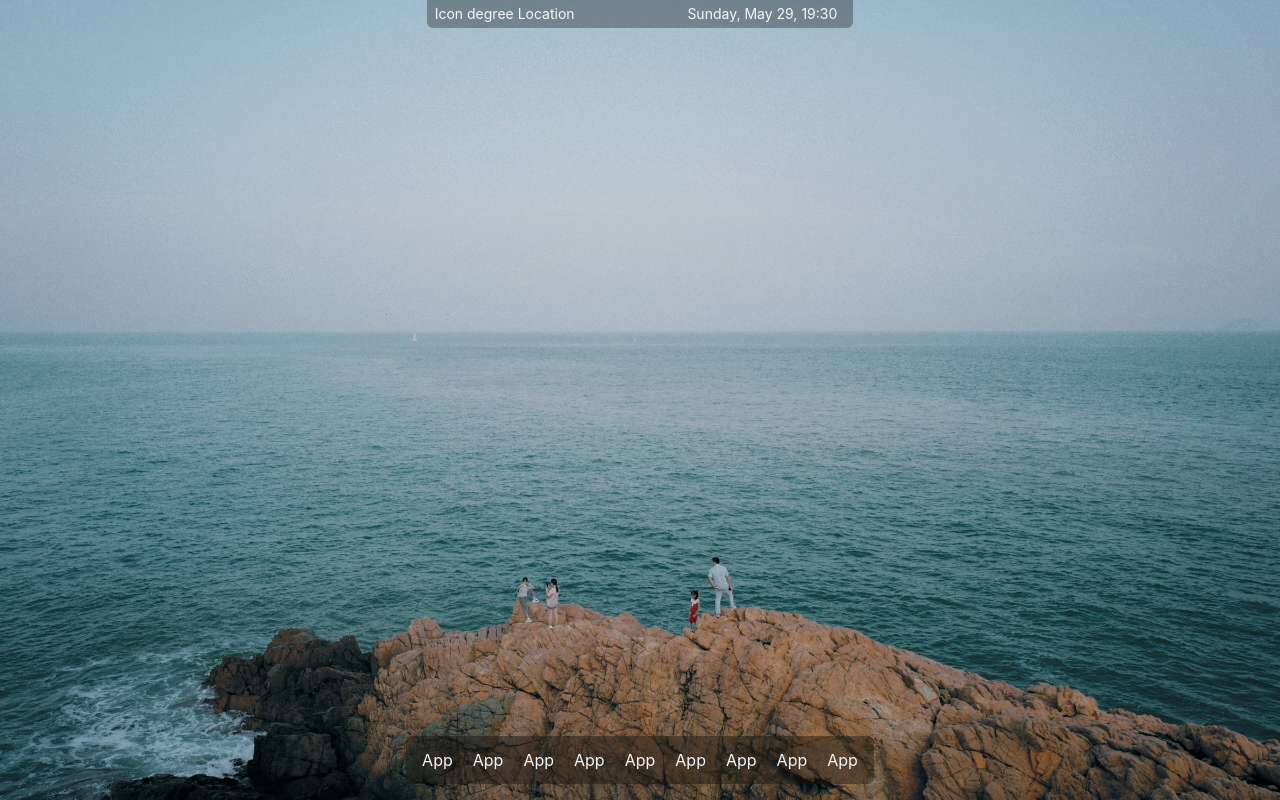
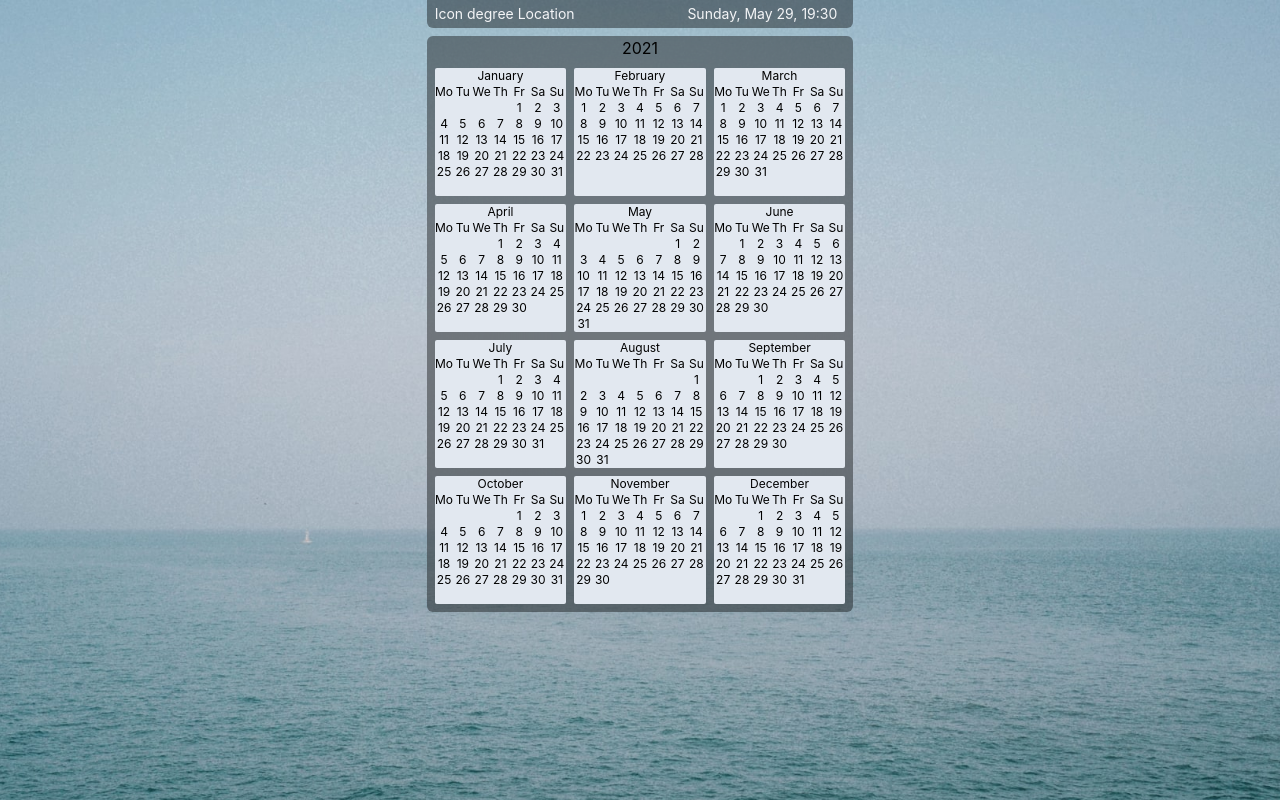
Before and after one commit to alex-girma/portfolio, a React (Create React App) app: page / in a window 1280 px wide. Shown: the top 800 px of the page. Built offline with nearby package versions, Linux system fonts and the light colour scheme.

Commit message:
calendar

```diff
--- /dev/null
+++ b/src/components/Appcontainer.js
@@ -0,0 +1,5 @@
+const Appcontainer = () => {
+	return <div></div>;
+};
+
+export default Appcontainer;
--- /dev/null
+++ b/src/components/Calendarmonthcontainer.js
@@ -0,0 +1,30 @@
+import { getDayName, getMonthName } from "../utility/utilFunc";
+
+const Calendarmonthcontainer = ({ month, currYear, maxDay }) => {
+	const date = `${month}/01/${currYear}`;
+	const currYearDay = getDayName(`${month}/01/${currYear}`, "en-EN").slice(0, 2);
+	const weekDays = ["Mo", "Tu", "We", "Th", "Fr", "Sa", "Su"];
+	const days = new Array(Number(maxDay)).fill(null);
+	const locale = navigator.language;
+	const skips = new Array(weekDays.indexOf(currYearDay)).fill(null);
+	return (
+		<div className="grid grid-cols-7 grid-rows-8 bg-slate-200 grid-rows-auto-fite text-xs place-items-center rounded-sm">
+			<p className="col-start-1 col-span-7 row-start-1 row-span-1">{getMonthName(date, locale)}</p>
+			<p>Mo</p>
+			<p>Tu</p>
+			<p>We</p>
+			<p>Th</p>
+			<p>Fr</p>
+			<p>Sa</p>
+			<p>Su</p>
+			{skips.map((day, ind) => {
+				return <p key={ind + 1}></p>;
+			})}
+			{days.map((day, ind) => {
+				return <p key={ind + 1}>{ind + 1}</p>;
+			})}
+		</div>
+	);
+};
+
+export default Calendarmonthcontainer;
--- a/src/index.css
+++ b/src/index.css
@@ -8,6 +8,7 @@ body {
 		"Cantarell", "Fira Sans", "Droid Sans", "Helvetica Neue", sans-serif;
 	-webkit-font-smoothing: antialiased;
 	-moz-osx-font-smoothing: grayscale;
+	max-height: 100vh;
 }
 
 code {
--- /dev/null
+++ b/src/pages/Calendar/Calendar.js
@@ -0,0 +1,26 @@
+import Calendarmonthcontainer from "../../components/Calendarmonthcontainer";
+
+const Calendar = () => {
+	let currYear = "2021";
+	return (
+		<div className="col-start-3 col-span-2 row-start-1 row-span-3 bg-black bg-opacity-40 backdrop-blur-3xl rounded-md mt-2">
+			<div className="text-center">{currYear}</div>
+			<div className=" grid grid-cols-3 grid-rows-4 gap-2 p-2">
+				<Calendarmonthcontainer month="01" currYear={currYear} maxDay="31" />
+				<Calendarmonthcontainer month="02" currYear={currYear} maxDay="28" />
+				<Calendarmonthcontainer month="03" currYear={currYear} maxDay="31" />
+				<Calendarmonthcontainer month="04" currYear={currYear} maxDay="30" />
+				<Calendarmonthcontainer month="05" currYear={currYear} maxDay="31" />
+				<Calendarmonthcontainer month="06" currYear={currYear} maxDay="30" />
+				<Calendarmonthcontainer month="07" currYear={currYear} maxDay="31" />
+				<Calendarmonthcontainer month="08" currYear={currYear} maxDay="31" />
+				<Calendarmonthcontainer month="09" currYear={currYear} maxDay="30" />
+				<Calendarmonthcontainer month="10" currYear={currYear} maxDay="31" />
+				<Calendarmonthcontainer month="11" currYear={currYear} maxDay="30" />
+				<Calendarmonthcontainer month="12" currYear={currYear} maxDay="31" />
+			</div>
+		</div>
+	);
+};
+
+export default Calendar;
--- a/src/pages/Desktop/Desktop.js
+++ b/src/pages/Desktop/Desktop.js
@@ -6,7 +6,7 @@ import Bottombar from "../Bottombar/Bottombar";
 const Desktop = () => {
 	return (
 		<div
-			className="flex flex-col h-screen bg-no-repeat bg-cover bg-center"
+			className="flex flex-col bg-no-repeat bg-cover bg-center h-max"
 			style={{ backgroundImage: `url(${image})` }}
 		>
 			<Topbar />
--- a/src/pages/Topbar/Datebar.js
+++ b/src/pages/Topbar/Datebar.js
@@ -1,5 +1,5 @@
 import { useEffect, useState } from "react";
-import getDayName from "../../utility/utilFunc";
+import { getDate } from "../../utility/utilFunc";
 
 const Datebar = () => {
 	const [time, setTime] = useState(new Date());
@@ -13,7 +13,7 @@ const Datebar = () => {
 	return (
 		<div className="flex-1 text-sm text-gray-100 flex flex-col items-end pr-2 pt-1 pb-1 cursor-default">
 			<div className="hover:bg-[#19151549] flex items-end space-x-1 pl-2 pr-2 rounded-md transition duration-500">
-				<p className="">{getDayName(time, locale)},</p>
+				<p className="">{getDate(time, locale)},</p>
 				<p className="">
 					{`${time.getHours()}`.padStart(2, 0)}:{`${time.getMinutes()}`.padStart(2, 0)}
 				</p>
--- a/src/pages/Topbar/Topbar.js
+++ b/src/pages/Topbar/Topbar.js
@@ -3,7 +3,7 @@ import Weatherbar from "./Weatherbar";
 
 const Topbar = () => {
 	return (
-		<div className="bg-black bg-opacity-30 backdrop-blur-3xl flex-[1_1_3%] max-h-7 flex items-center self-center w-1/3 rounded-b-md">
+		<div className="bg-black bg-opacity-40 backdrop-blur-3xl flex-[1_1_3%] max-h-7 flex items-center self-center w-1/3 rounded-b-md">
 			<Weatherbar />
 			<Datebar />
 		</div>
--- a/src/pages/Window/Window.js
+++ b/src/pages/Window/Window.js
@@ -1,5 +1,11 @@
+import Calendar from "../Calendar/Calendar";
+
 const Window = () => {
-	return <div className="flex-[1_1_92%] "></div>;
+	return (
+		<div className="flex-[1_1_92%] grid grid-cols-6 grid-rows-6 h-max ">
+			<Calendar />
+		</div>
+	);
 };
 
 export default Window;
--- a/src/utility/utilFunc.js
+++ b/src/utility/utilFunc.js
@@ -1,4 +1,4 @@
-function getDayName(dateStr, locale) {
+export function getDate(dateStr, locale) {
 	let date = new Date(dateStr);
 	return date.toLocaleDateString([locale, "en-EN"], {
 		weekday: "long",
@@ -7,4 +7,15 @@ function getDayName(dateStr, locale) {
 	});
 }
 
-export default getDayName;
+export function getDayName(dateStr, locale) {
+	let date = new Date(dateStr);
+	return date.toLocaleDateString([locale, "en-EN"], {
+		weekday: "long",
+	});
+}
+export function getMonthName(dateStr, locale) {
+	let date = new Date(dateStr);
+	return date.toLocaleDateString([locale, "en-EN"], {
+		month: "long",
+	});
+}
```
